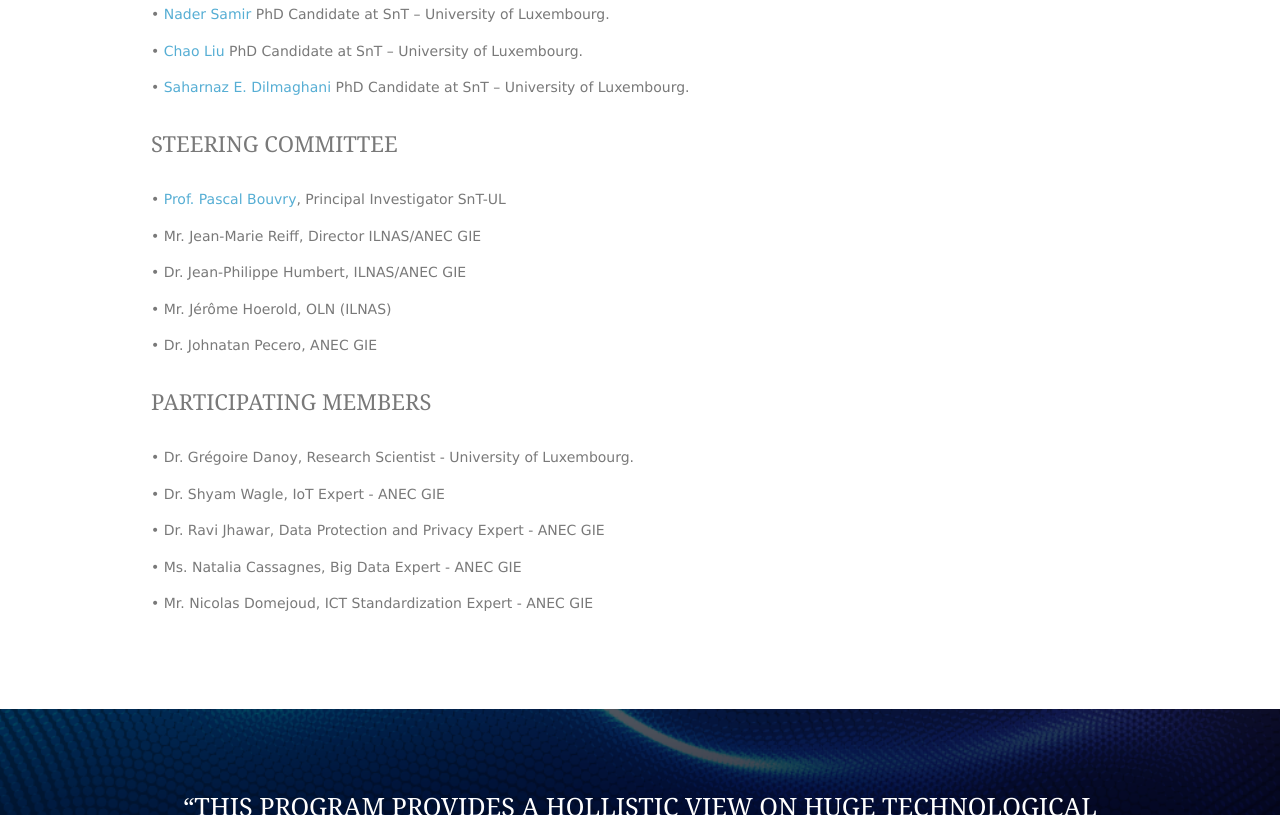
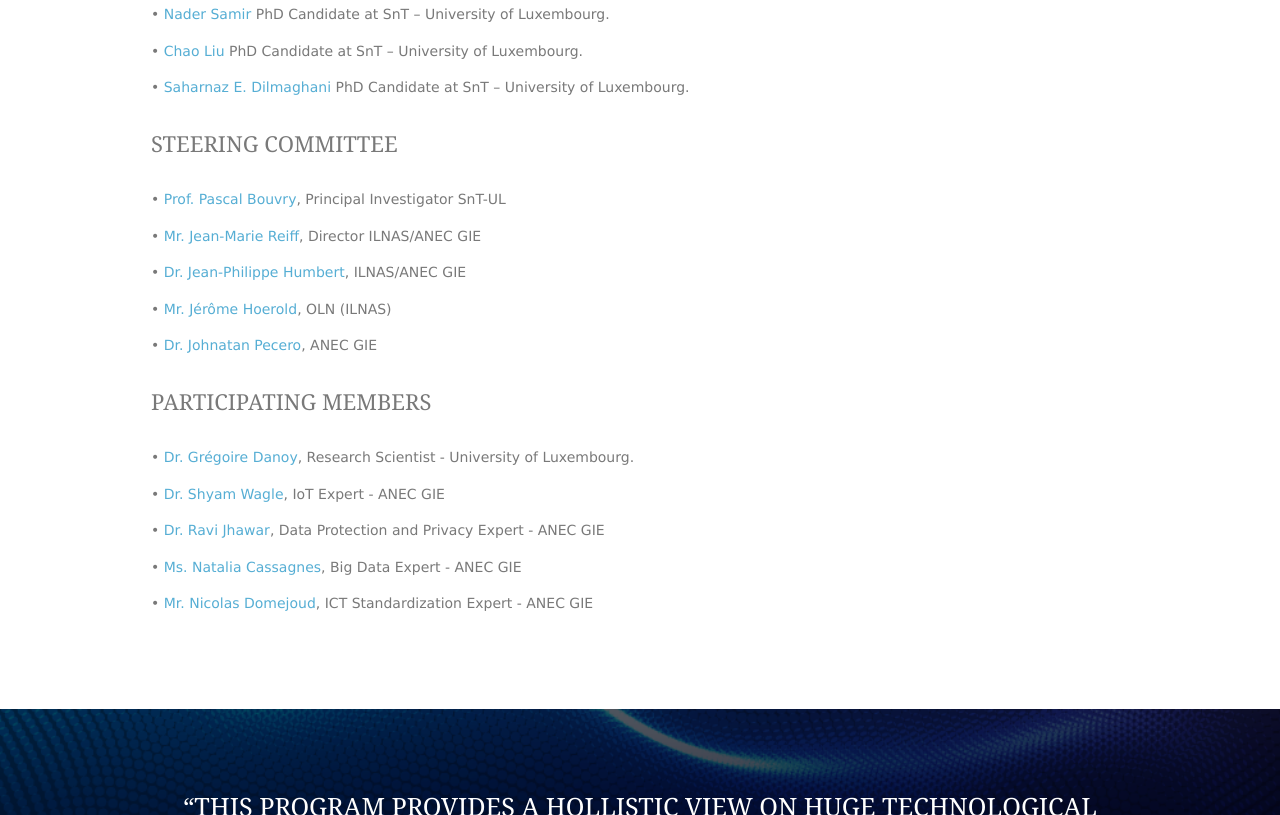
Before and after one commit to DigitalTrust/SmartICT, a plain HTML site: page pages/Team.html in a window 1280 px wide. Shown: the part 496-1311 px from the top of the page. Drawn offline with Linux system fonts and the light colour scheme.

Commit message:
Update
Team links

```diff
--- a/pages/Team.html
+++ b/pages/Team.html
@@ -70,18 +70,18 @@
       <h2>Steering Committee</h2>
       <p class="btmspace-30"></p>
       <p> • <a href="Pascal.html">Prof. Pascal Bouvry</a>, Principal Investigator SnT-UL<p>
-      <p> • Mr. Jean-Marie Reiff, Director ILNAS/ANEC GIE<p>
-      <p> • Dr. Jean-Philippe Humbert, ILNAS/ANEC GIE<p>
-      <p> • Mr. Jérôme Hoerold, OLN (ILNAS)<p>
-      <p> • Dr. Johnatan Pecero, ANEC GIE<p>
+      <p> • <a href="#">Mr. Jean-Marie Reiff</a>, Director ILNAS/ANEC GIE<p>
+      <p> • <a href="#">Dr. Jean-Philippe Humbert</a>, ILNAS/ANEC GIE<p>
+      <p> • <a href="#">Mr. Jérôme Hoerold</a>, OLN (ILNAS)<p>
+      <p> • <a href="#">Dr. Johnatan Pecero</a>, ANEC GIE<p>
 <p class="btmspace-30"></p>
       <h2>Participating Members</h2>
       <p class="btmspace-30"></p>
-      <p> • Dr. Grégoire Danoy, Research Scientist - University of Luxembourg.<p>
-      <p> • Dr. Shyam Wagle, IoT Expert - ANEC GIE<p>
-      <p> • Dr. Ravi Jhawar, Data Protection and Privacy Expert - ANEC GIE<p>
-      <p> • Ms. Natalia Cassagnes, Big Data Expert - ANEC GIE<p>
-      <p> • Mr. Nicolas Domejoud, ICT Standardization Expert - ANEC GIE<p>
+      <p> • <a href="#">Dr. Grégoire Danoy</a>, Research Scientist - University of Luxembourg.<p>
+      <p> • <a href="#">Dr. Shyam Wagle</a>, IoT Expert - ANEC GIE<p>
+      <p> • <a href="#">Dr. Ravi Jhawar</a>, Data Protection and Privacy Expert - ANEC GIE<p>
+      <p> • <a href="#">Ms. Natalia Cassagnes</a>, Big Data Expert - ANEC GIE<p>
+      <p> • <a href="#">Mr. Nicolas Domejoud</a>, ICT Standardization Expert - ANEC GIE<p>
       <div class="scrollable">
 
       </div>
```
